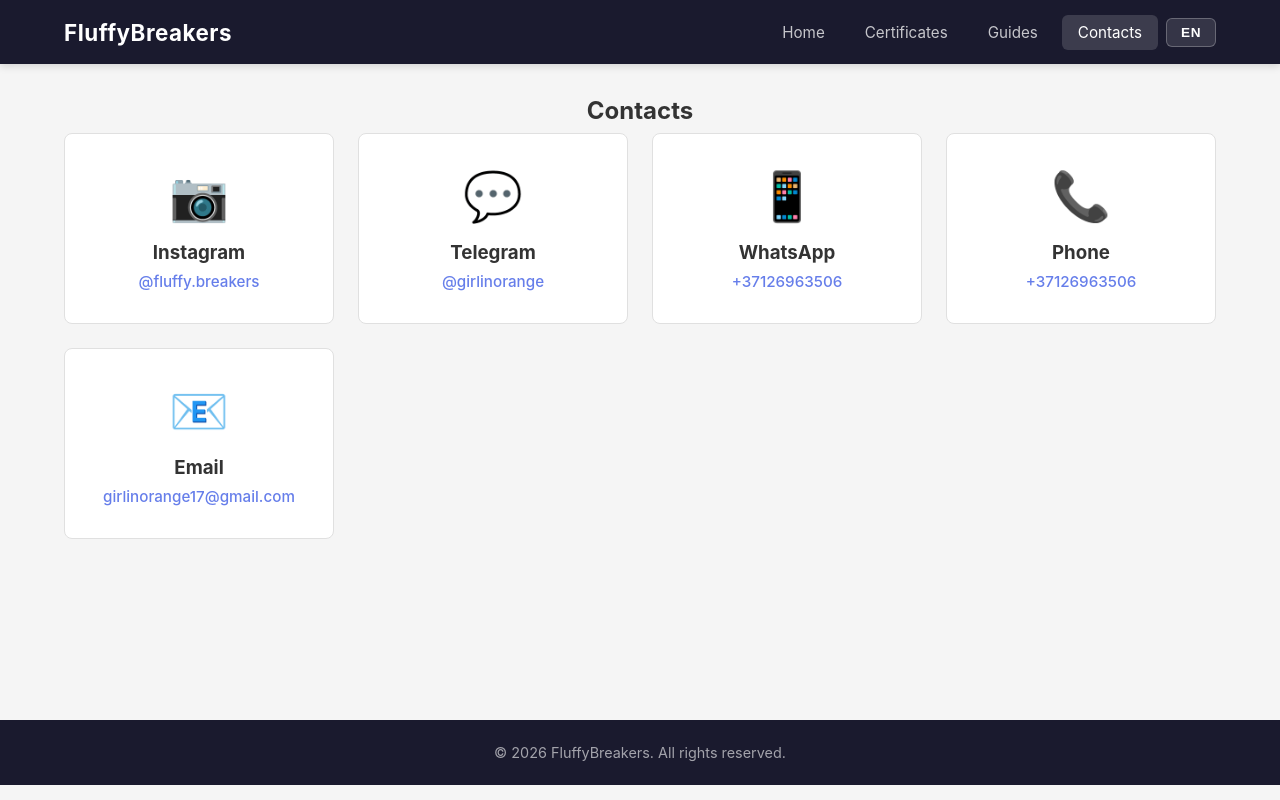
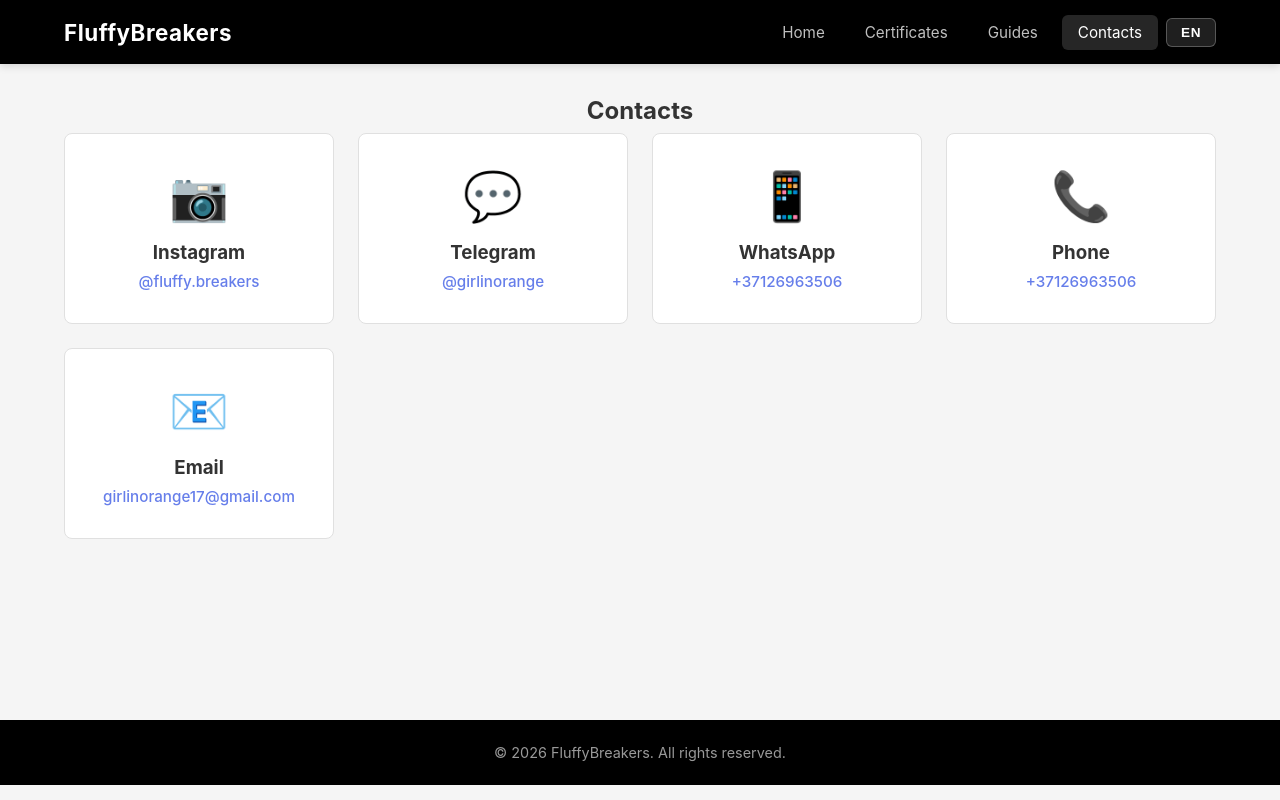
Before and after one commit to pr0khorov/fluffybreakers, an Angular app: page /contacts in a window 1280 px wide. Built offline with nearby package versions, Linux system fonts and the light colour scheme.

Commit message:
update styles

```diff
--- a/src/styles.scss
+++ b/src/styles.scss
@@ -38,7 +38,7 @@ body {
 
 /* Header */
 .header {
-  background-color: #1a1a2e;
+  background-color: #000000;
   color: #fff;
   position: sticky;
   top: 0;
@@ -146,7 +146,7 @@ body {
   top: 100%;
   right: 0;
   margin-top: 6px;
-  background: #1a1a2e;
+  background: #000000;
   border: 1px solid rgba(255, 255, 255, 0.2);
   border-radius: 6px;
   overflow: hidden;
@@ -206,7 +206,7 @@ body {
 
 /* Footer */
 .footer {
-  background-color: #1a1a2e;
+  background-color: #000000;
   color: rgba(255, 255, 255, 0.6);
   padding: 24px 0;
 
@@ -246,7 +246,7 @@ body {
     right: 0;
     width: 260px;
     height: 100vh;
-    background-color: #1a1a2e;
+    background-color: #000000;
     padding: 80px 24px 24px;
     transform: translateX(100%);
     transition: transform 0.3s ease;
```
